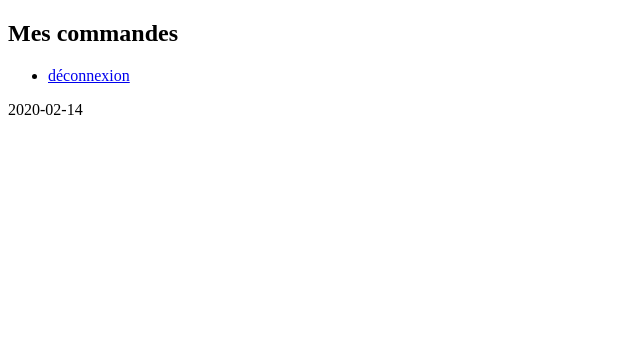
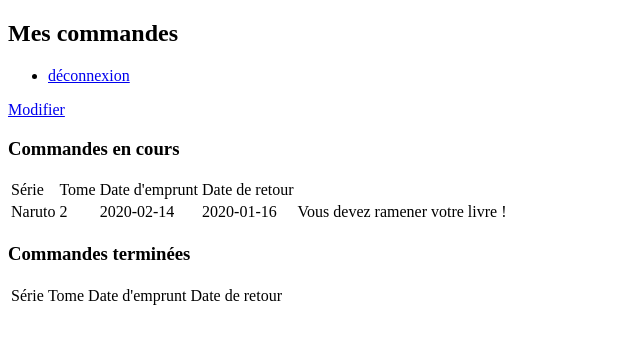
Before and after one commit to MeillatTristan/Campus-Contest-2, a PHP site: page /myAccount.php in a window 1280 px wide. Shown: the top 344 px of the page, without its empty margins (0-640 px from the left). Run offline with PHP 8.4, Linux system fonts and the light colour scheme; a user stored in the database is signed in; data comes from the database, SQL or seed files in the repository.

Commit message:
ajout modif utilisateur

```diff
--- a/connexion.php
+++ b/connexion.php
@@ -24,5 +24,7 @@
 
     <input type="submit" value="Valider">
   </form>
+  <?php
+  ?>
 </body>
 </html>
--- a/myAccount.php
+++ b/myAccount.php
@@ -14,8 +14,61 @@
     if (isset($_SESSION['id'])){
       $idUsers = $_SESSION['id'];
       $locations = $bdd->query("SELECT * FROM locations WHERE customersID = $idUsers");
+      echo "<a href='updateUsersForm.php?idMaj=".$_SESSION['id']."'>Modifier</a>";
+      echo "<h3>Commandes en cours</h3>";
+      echo "<table>";
+      echo "<td>Série </td>";
+      echo "<td>Tome </td>";
+      echo "<td>Date d'emprunt </td>";
+      echo "<td>Date de retour </td>";
       while ($location = $locations->fetch()){
-        echo $location['borrowingDate'];
+        $currentDate = date("Y-m-d");
+        if ($location['returnBool'] == 'n'){
+          $idLocationSerie = $location['serieID'];
+          $nameSerie = $bdd->query("SELECT name FROM series WHERE id = $idLocationSerie")->fetch()[0];
+          $tome = $location['tome'];
+          $borrowingDate = $location['borrowingDate'];
+          $returnDate = $location['returnDate'];
+          ?>
+            <tr>
+              <td><?php echo $nameSerie?> </td>
+              <td><?php echo $tome?> </td>
+              <td><?php echo $borrowingDate?> </td>
+              <td><?php echo $returnDate?> </td>
+              <?php
+              if (date("Y-m-d") > $returnDate){
+                echo "<td> Vous devez ramener votre livre !</td>";
+              }
+              ?>
+            </tr>
+          </table>
+          <?php
+        }
+      }
+      echo "<h3>Commandes terminées</h3>";
+      echo "<table>";
+      echo "<td>Série </td>";
+      echo "<td>Tome </td>";
+      echo "<td>Date d'emprunt </td>";
+      echo "<td>Date de retour </td>";
+      while ($location = $locations->fetch()){
+        $currentDate = date("Y-m-d");
+        if ($location['returnBool'] != 'n'){
+          $idLocationSerie = $location['serieID'];
+          $nameSerie = $bdd->query("SELECT name FROM series WHERE id = $idLocationSerie")->fetch()[0];
+          $tome = $location['tome'];
+          $borrowingDate = $location['borrowingDate'];
+          $returnDate = $location['returnDate'];
+          ?>
+            <tr>
+              <td><?php echo $nameSerie?> </td>
+              <td><?php echo $tome?> </td>
+              <td><?php echo $borrowingDate?> </td>
+              <td><?php echo $returnDate?> </td>
+            </tr>
+          </table>
+          <?php
+        }
       }
     }
   ?>
```
Also changed, not shown: updateUsersForm.php (+12 -9 lines).
